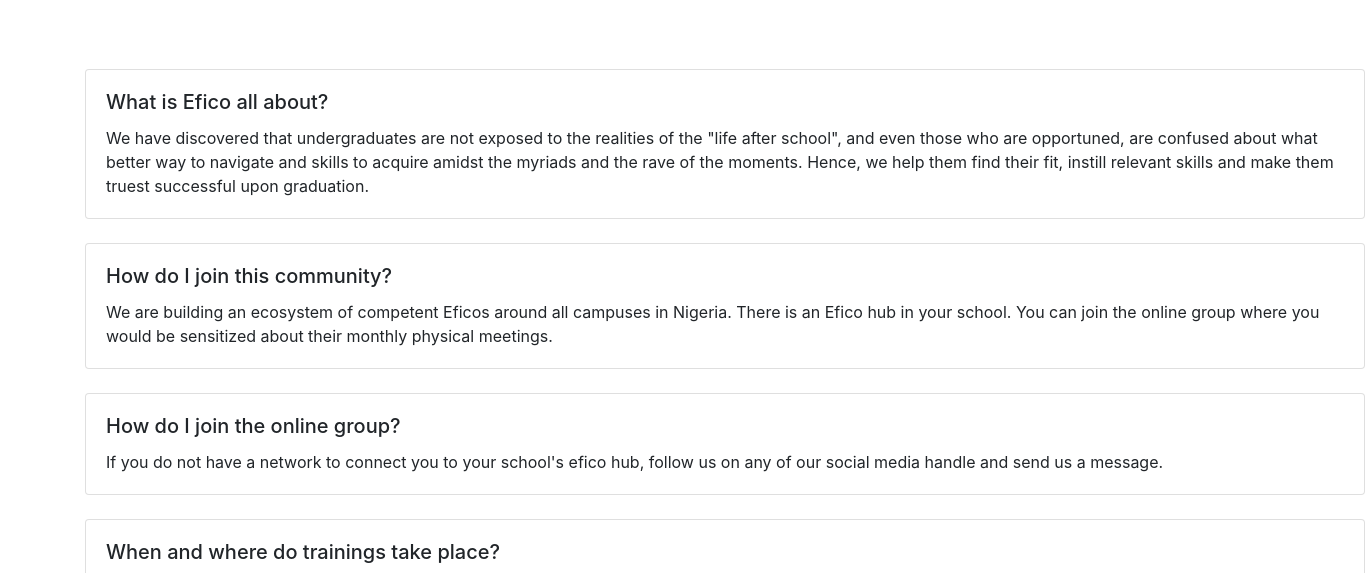
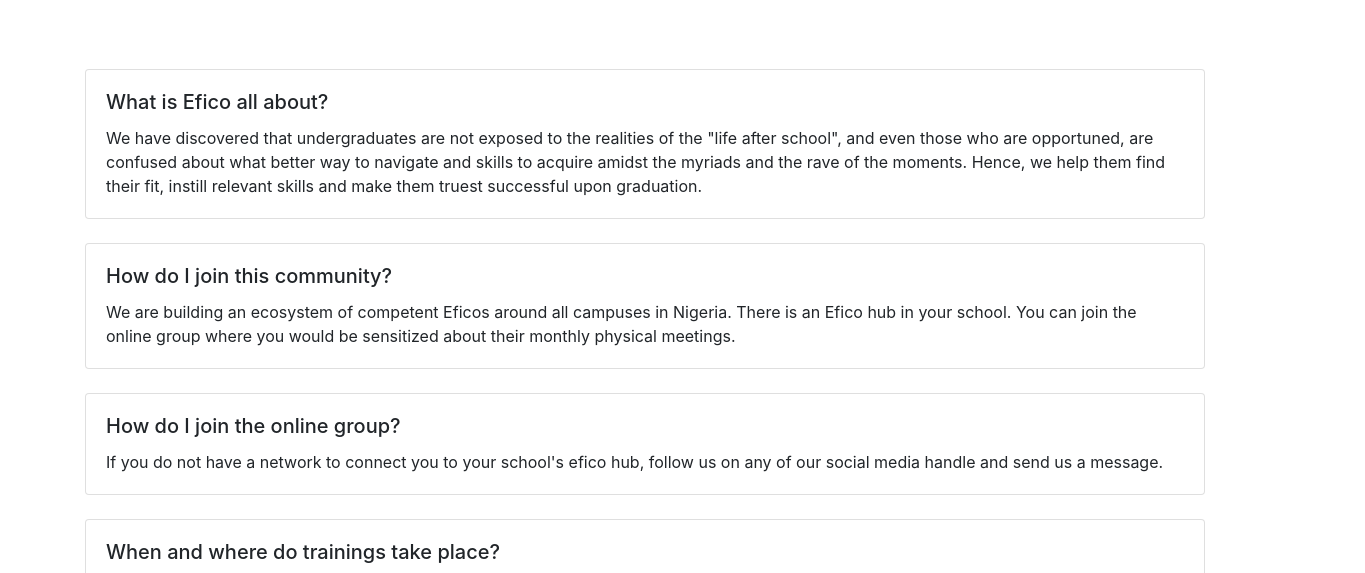
Before and after one commit to Harithmetic1/eficositeH, a plain HTML site: page faqs.html in a window 1280 px wide. Shown: the part 193-766 px from the top of the page, 1365 px wide, since content can reach past the window. Drawn offline with nearby package versions, Linux system fonts and the light colour scheme.

Commit message:
Update style.css

```diff
--- a/faqs/style.css
+++ b/faqs/style.css
@@ -71,7 +71,7 @@ font-size: 17px;
 
 @media only screen and (min-width: 1200px) {
     #facard{
-        width: 80rem;
+        width: 70rem;
     }
     .footer{
         text-align: center;
```
